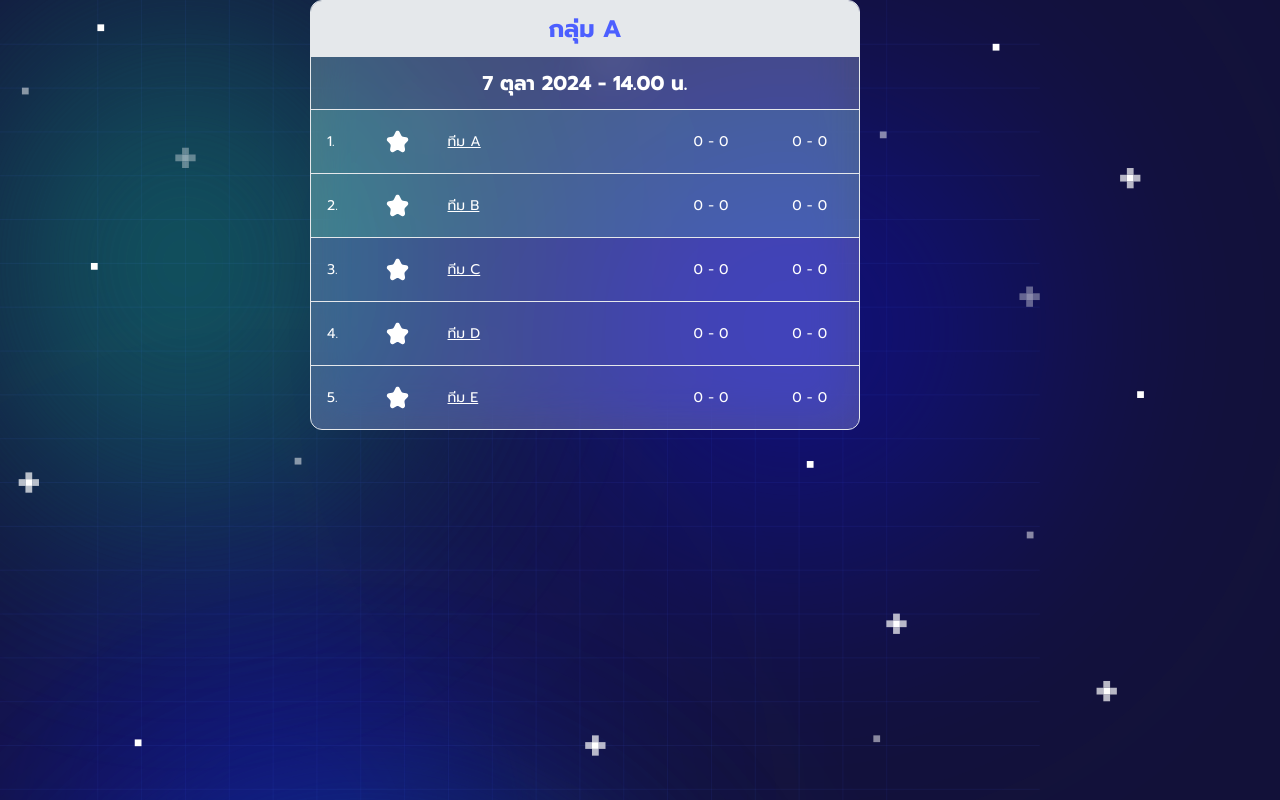
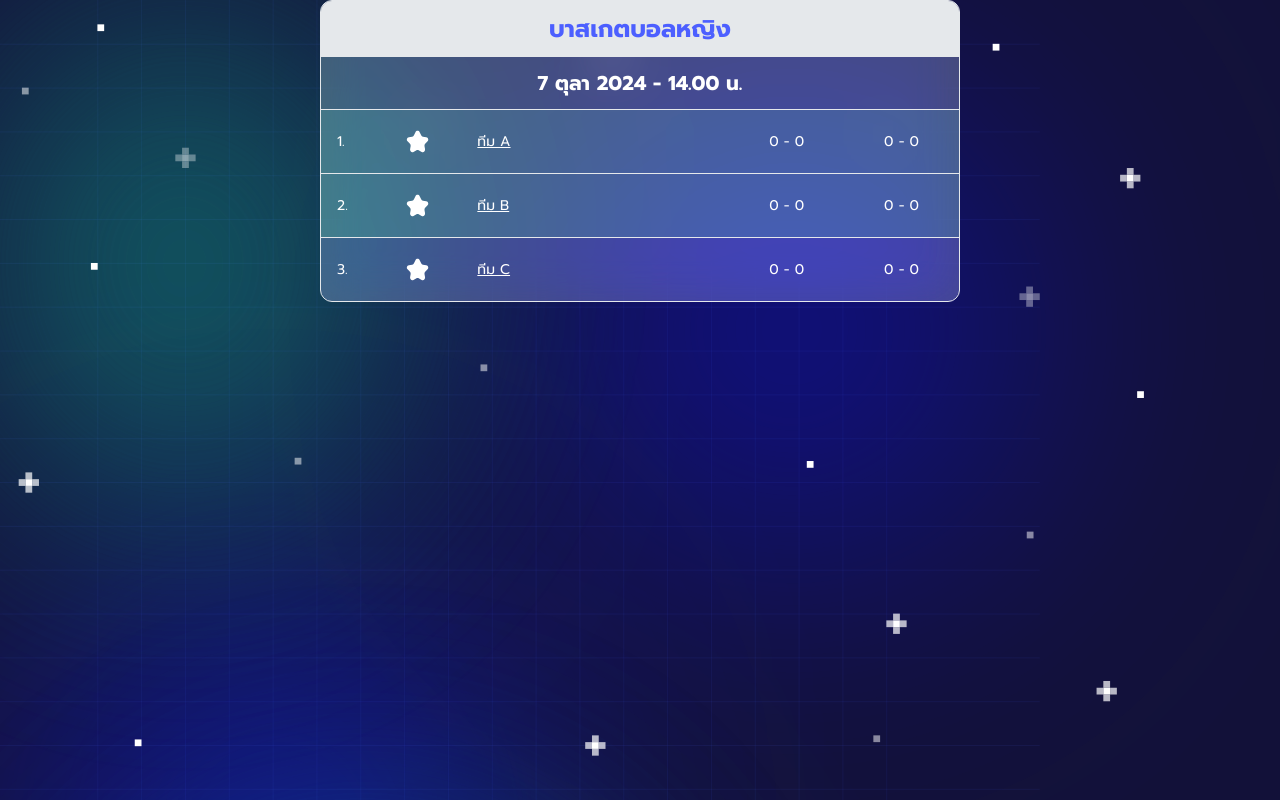
Before and after one commit to Dpyde/comsampanfrontend, a Next.js app: page / in a window 1280 px wide. Built offline with nearby package versions, Linux system fonts and the light colour scheme.

Commit message:
feat/Change table name

```diff
--- a/src/app/components/FemaleBasketball.tsx
+++ b/src/app/components/FemaleBasketball.tsx
@@ -9,7 +9,7 @@ export default function FemaleBasketBall(){
 
 ];
     const dates:string="7 ตุลา 2024 - 14.00 น.";
-    const group:string="กลุ่ม A";
+    const group:string="บาสเกตบอลหญิง";
     return (
         <TableComponent dates={dates} standings={standings} group={group} />
    );
--- a/src/app/components/MaleBasketball.tsx
+++ b/src/app/components/MaleBasketball.tsx
@@ -14,7 +14,7 @@ export default function MaleBasketball() {
     //     { id: "A", rank: 1, starred: true, team: "ทีม A", matchScore: "0 - 0", gameScore: "0 - 0" },
     //     { id: "B", rank: 2, starred: true, team: "ทีม B", matchScore: "0 - 0", gameScore: "0 - 0" },
     // ];
-    const groupA="กลุ่ม A";
+    const groupA="บาสเกตบอลชาย";
     //const groupB="กลุ่ม B";
 
     return (<div className="flex min-[1200px]:flex-row flex-col gap-5 items-start">
--- a/src/app/page.tsx
+++ b/src/app/page.tsx
@@ -16,8 +16,8 @@ export default function Home() {
 
   return (
     <div className="flex flex-col items-center  w-full h-auto">
-      {/* <FemaleBasketBall /> */}
-      <MaleBasketball />
+      <FemaleBasketBall />
+      {/* <MaleBasketball /> */}
 
     </div>
 )
```
